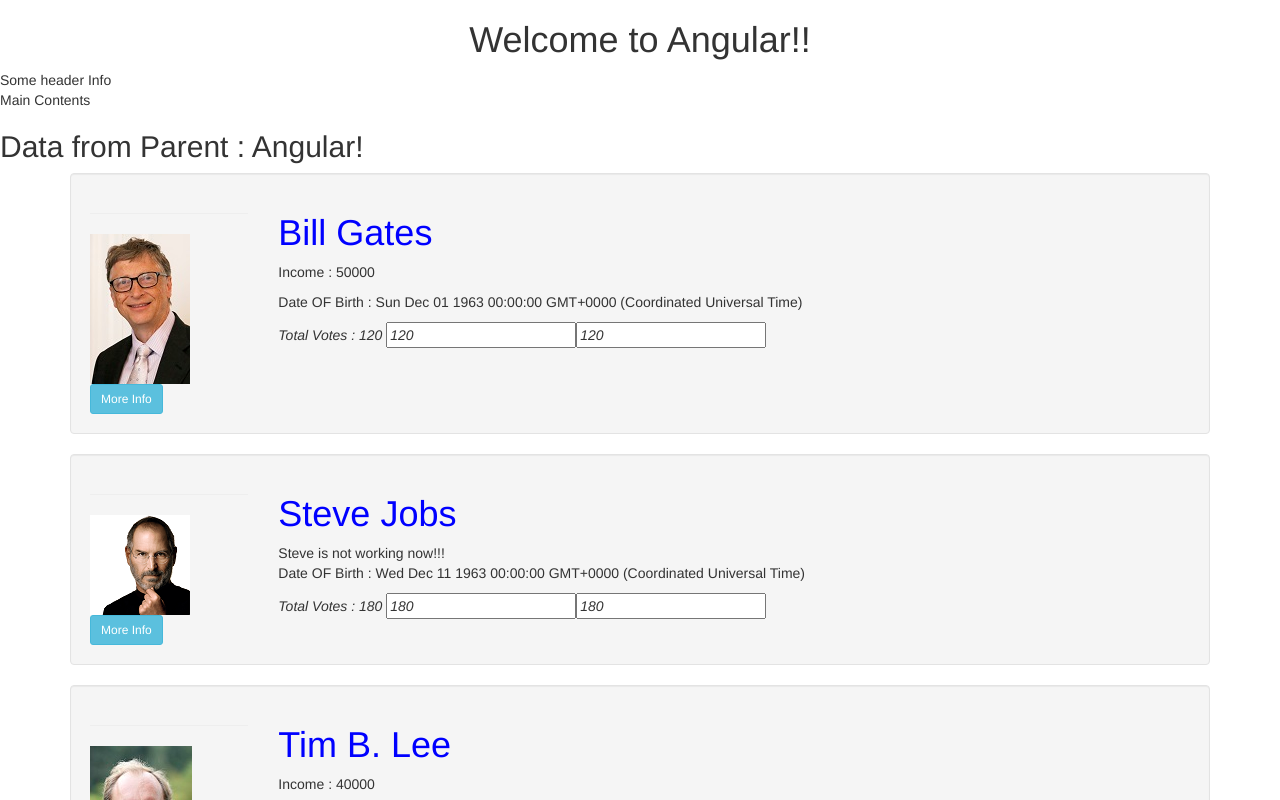
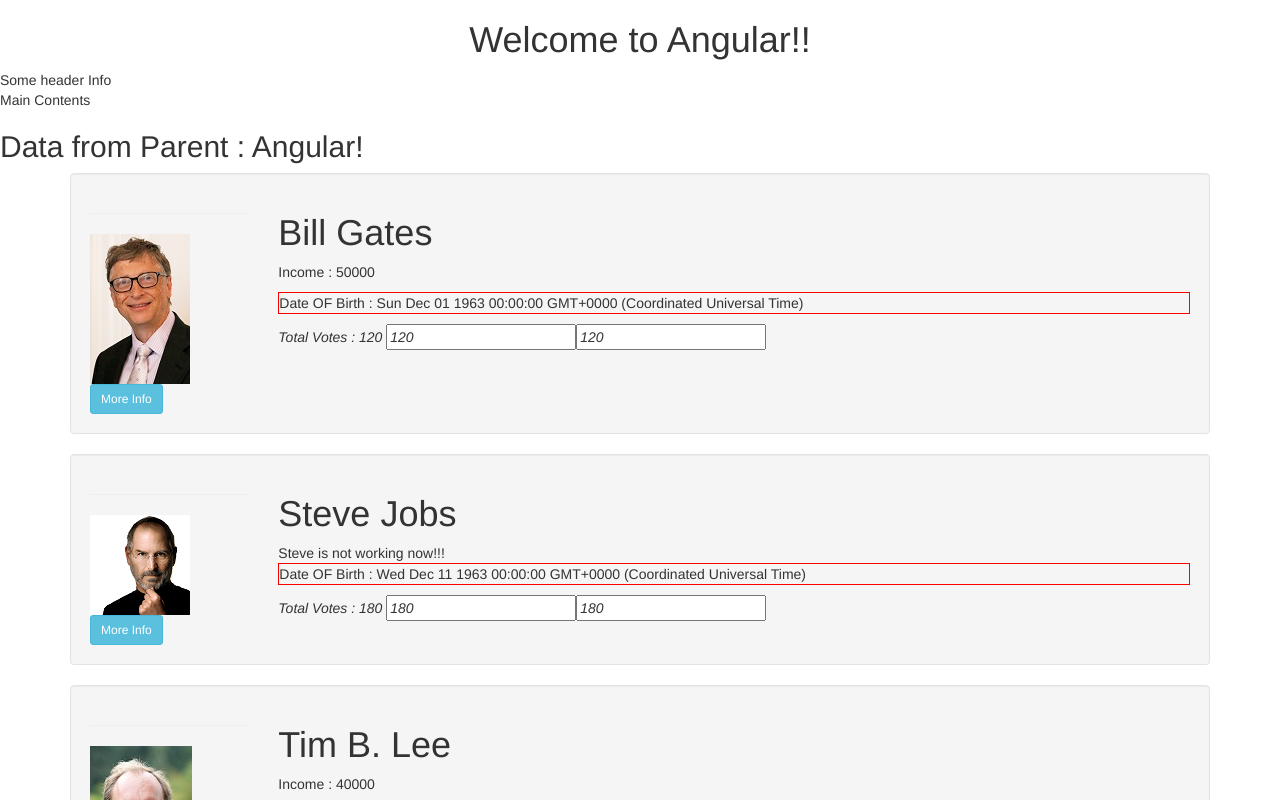
Before and after one commit to synergy2411/aligh-repo, an Angular app: page / in a window 1280 px wide. Shown: the top 800 px of the page. Built offline with nearby package versions, Linux system fonts and the light colour scheme.

Commit message:
custom attribute directive added

```diff
--- a/src/app/app.module.ts
+++ b/src/app/app.module.ts
@@ -4,11 +4,13 @@
 import { NgModule } from '@angular/core';
 import { AppComponent } from './app.component';
 import { UserComponent } from './user/user.component';
+import { HighlightDirective } from './directives/highlight-directive';
 
 @NgModule({
   declarations: [   //Components, Pipes & Directives
     AppComponent,
-    UserComponent
+    UserComponent,
+    HighlightDirective
   ],
   imports: [      //All Modules : Built-in & Custom
     BrowserModule,
--- /dev/null
+++ b/src/app/directives/highlight-directive.ts
@@ -0,0 +1,29 @@
+import { Directive,
+    ElementRef,
+    Renderer2,
+    HostListener } from '@angular/core';
+
+@Directive({
+    selector : '[appHighlight]'
+})
+export class HighlightDirective{
+
+    @HostListener('mouseenter')
+    mouseenter(eventdata){
+        this.renderer.setStyle(this.elementRef.nativeElement,
+            'background-color', "green");
+    }
+
+    @HostListener('mouseleave')
+    mouseleave(eventdata){
+        this.renderer.setStyle(this.elementRef.nativeElement,
+            'background-color', "transparent");
+    }
+
+    constructor(private elementRef : ElementRef,
+                private renderer : Renderer2){
+        //this.elementRef.nativeElement.style.backgroundColor = "aqua";
+        // this.renderer.setStyle(this.elementRef.nativeElement,
+        //             'background-color', "green");
+    }
+}
--- a/src/app/model/user.ts
+++ b/src/app/model/user.ts
@@ -7,4 +7,5 @@
     isWorking : boolean;
     img : string;
     vote : number;
+    address? : string;
 }
--- /dev/null
+++ b/src/app/user/user.component.css
@@ -0,0 +1,7 @@
+.myClass{
+    border : 1px red solid;
+}
+
+.yourClass{
+    text-decoration: underline;
+}
--- a/src/app/user/user.component.html
+++ b/src/app/user/user.component.html
@@ -19,9 +19,10 @@
                 </button>
         </div>
         <div class="col-md-10 col-sm-10">
-                <h1> {{ user.firstName }} {{ user.lastName }}</h1>
-                <p *ngIf="user.isWorking;else ElseTemplate"> Income  : {{ user.income }}</p>
-                <p>Date OF Birth : <span [innerHTML]="user.dob"> </span></p>
+                <h1 appHighlight> {{ user.firstName }} {{ user.lastName }}</h1>
+                <p  [ngStyle]="myStyle"
+                    *ngIf="user.isWorking;else ElseTemplate"> Income  : {{ user.income }}</p>
+                <p [ngClass]="allClasses">Date OF Birth : <span [innerHTML]="user.dob"> </span></p>
                 <em class=pull-rigth>
                     Total Votes : {{ user.vote }}
                     <!-- PB + EB -->
@@ -51,8 +52,6 @@
     <div *ngSwitchDefault>Default Case</div>
 </div>
 
+<ng-content select ="footer"></ng-content>
 
-
-
-
-<ng-content select ="footer"></ng-content>
+<!-- ng g d <DIRECTIVE_NAME> -->
--- a/src/app/user/user.component.ts
+++ b/src/app/user/user.component.ts
@@ -14,11 +14,7 @@
     selector : 'app-user',
     //template : '<h1>{{ user.firstName }} {{ user.lastName }}</h1>',
     templateUrl : './user.component.html',
-    styles : [`
-        h1{
-            color : blue;
-        }
-    `]
+    styleUrls : [`./user.component.css`]
 })
 export class UserComponent implements OnInit,
 OnChanges,
@@ -33,9 +29,19 @@
     @Input("users") users : User;
     @Input("abc") title : string;
     tab : any;
+    myStyle = {
+
+    }
+
+    allClasses = {
+        myClass : true,
+        yourClass : false
+    }
+
     moreInfo(user){
         this.tab = 2;
         alert(`${user.firstName} is working with ${user.company}!!`);
+        this.allClasses.myClass = !this.allClasses.myClass;
     }
     constructor(){console.log("Constructor Called!")}
     ngOnInit(){console.log("ngOnInit Called!");}
--- a/src/main.ts
+++ b/src/main.ts
@@ -3,6 +3,7 @@
 
 import { AppModule } from './app/app.module';
 import { environment } from './environments/environment';
+
 
 if (environment.production) {
   enableProdMode();
```
